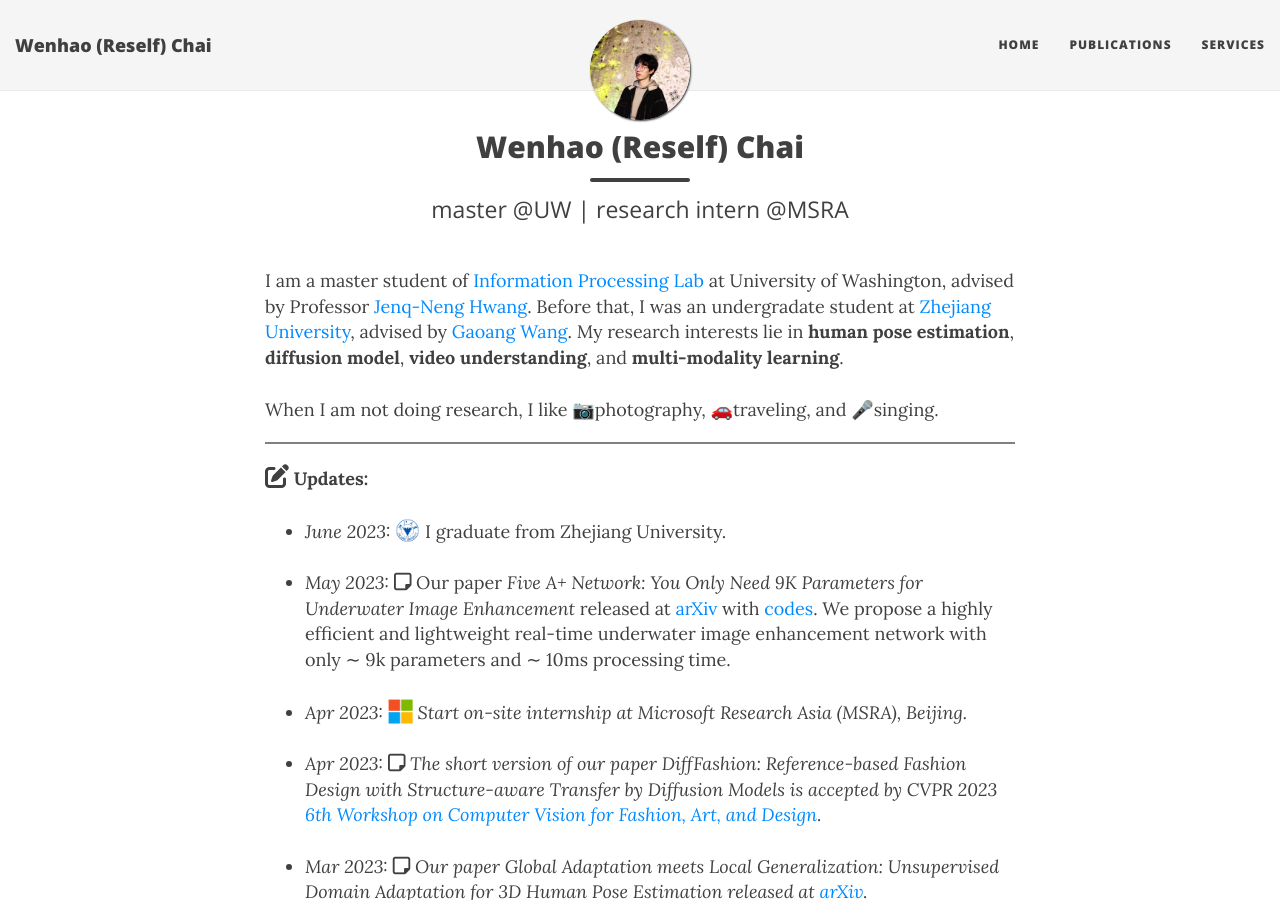
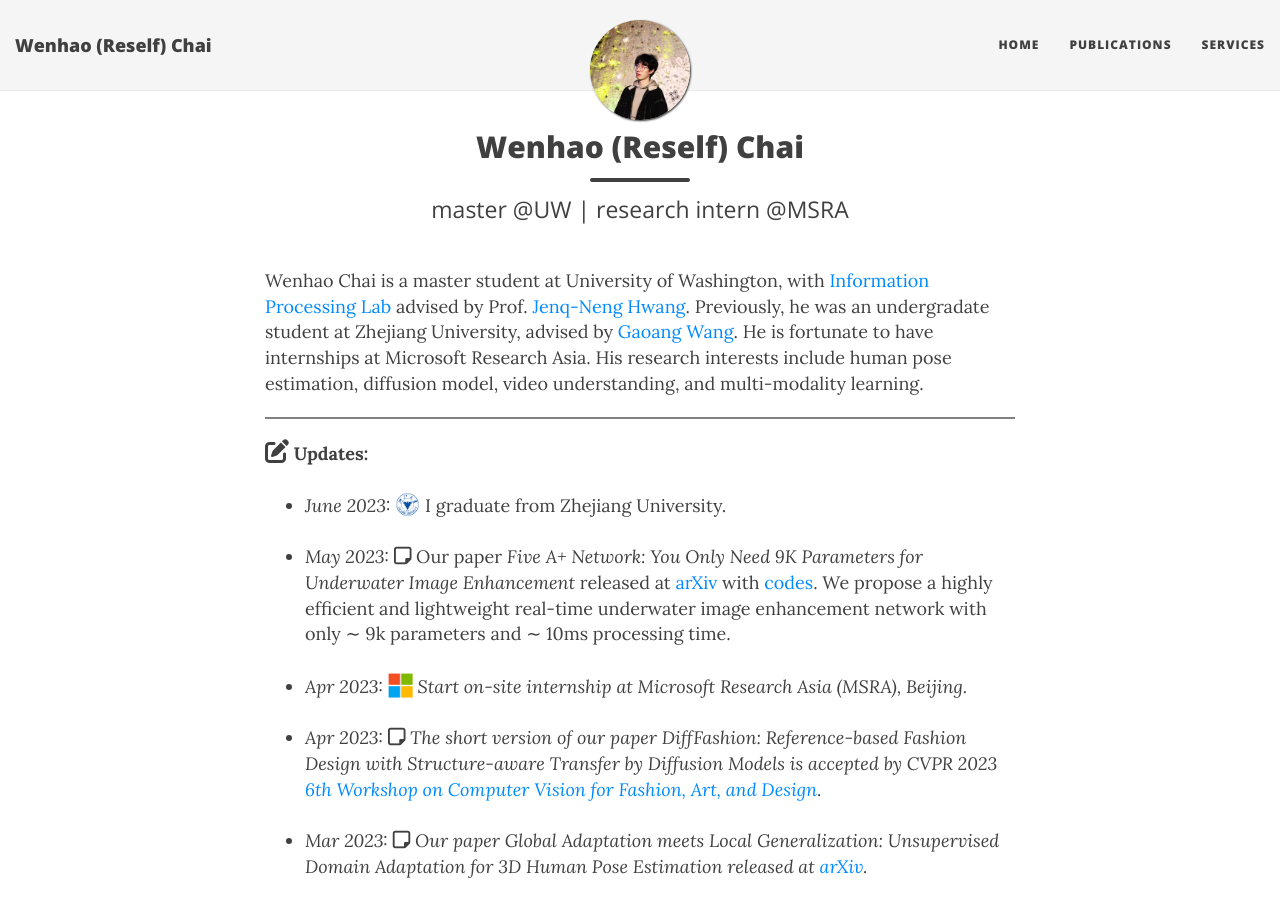
Before and after one commit to hikomal/hikomal.github.io, a Jekyll site: the page built from index.html, in a window 1280 px wide and 900 px high. Built offline with Jekyll 4.4.1, drawn with Linux system fonts in a browser that asks for light colours; nearby versions of some CDN libraries; the list of posts is cut into pages by our own code.

Commit message:
Update index.html

```diff
--- a/index.html
+++ b/index.html
@@ -10,10 +10,7 @@
 </head>
 
 <br>
-	I am a master student of <a href="https://ipl-uw.github.io/">Information Processing Lab</a> at University of Washington, advised by Professor <a href="https://people.ece.uw.edu/hwang/">Jenq-Neng Hwang</a>. Before that, I was an undergradate student at <a href="https://www.zju.edu.cn/">Zhejiang University</a>, advised by <a href="https://person.zju.edu.cn/en/gaoangwang/">Gaoang Wang</a>. My research interests lie in <b>human pose estimation</b>, <b>diffusion model</b>, <b>video understanding</b>, and <b>multi-modality learning</b>.
-<br>
-<br>
-	When I am not doing research, I like 📷photography, 🚗traveling, and 🎤singing.
+Wenhao Chai is a master student at University of Washington, with <a href="https://ipl-uw.github.io/">Information Processing Lab</a> advised by Prof. <a href="https://people.ece.uw.edu/hwang/">Jenq-Neng Hwang</a>. Previously, he was an undergradate student at Zhejiang University, advised by <a href="https://person.zju.edu.cn/en/gaoangwang/">Gaoang Wang</a>. He is fortunate to have internships at Microsoft Research Asia. His research interests include human pose estimation, diffusion model, video understanding, and multi-modality learning.
 <br>
 
 <hr style="height:2px;border-width:0;color:gray;background-color:gray">
```
